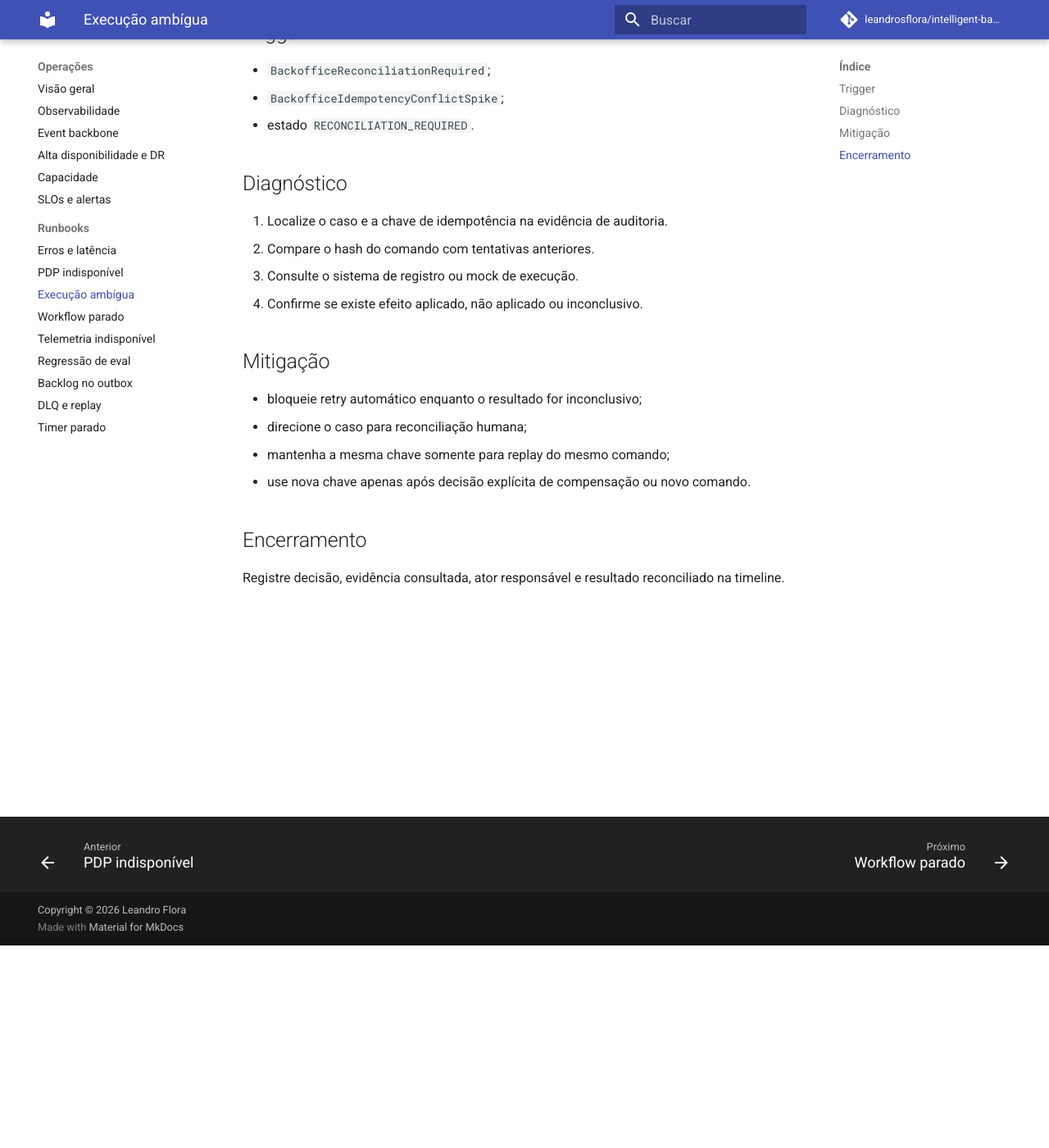
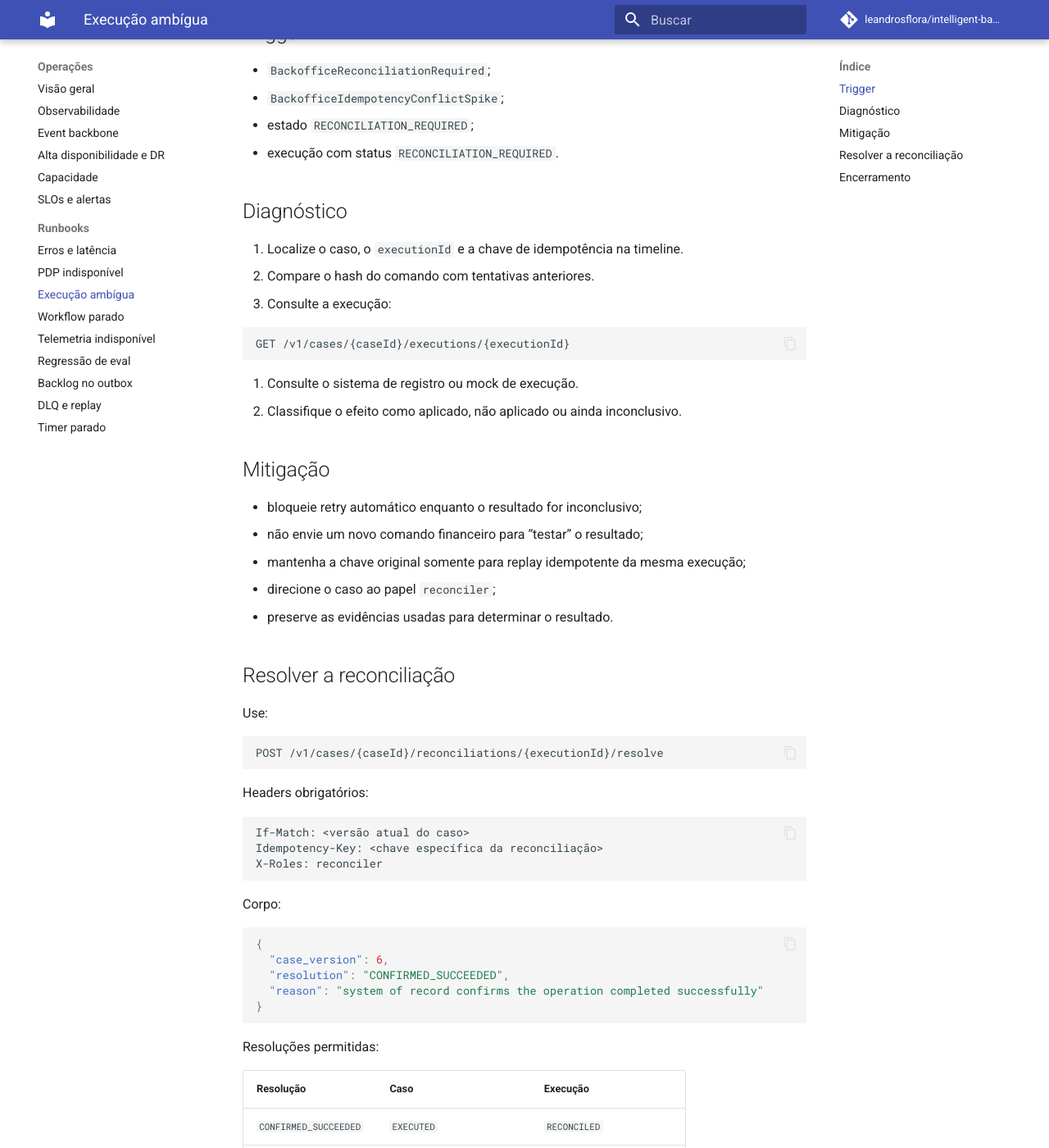
Before and after one commit to leandrosflora/intelligent-backoffice-platform-architecture, an MkDocs documentation site: the page built from docs/operations/runbooks/execution-ambiguous.md, in a window 1280 px wide and 1400 px high, scrolled down 247 px. Shown: the whole window at 82% size. Built offline with MkDocs 1.6.1 and Material for MkDocs 9.7.7, drawn with Linux system fonts in a browser that asks for light colours; comment, search, counter and statistics services are not loaded; some of the changed text lies outside the part shown.

Commit message:
Atualiza runbook de execução ambígua

````diff
--- a/docs/operations/runbooks/execution-ambiguous.md
+++ b/docs/operations/runbooks/execution-ambiguous.md
@@ -4,22 +4,74 @@
 
 - `BackofficeReconciliationRequired`;
 - `BackofficeIdempotencyConflictSpike`;
-- estado `RECONCILIATION_REQUIRED`.
+- estado `RECONCILIATION_REQUIRED`;
+- execução com status `RECONCILIATION_REQUIRED`.
 
 ## Diagnóstico
 
-1. Localize o caso e a chave de idempotência na evidência de auditoria.
+1. Localize o caso, o `executionId` e a chave de idempotência na timeline.
 2. Compare o hash do comando com tentativas anteriores.
-3. Consulte o sistema de registro ou mock de execução.
-4. Confirme se existe efeito aplicado, não aplicado ou inconclusivo.
+3. Consulte a execução:
+
+   ```text
+   GET /v1/cases/{caseId}/executions/{executionId}
+   ```
+
+4. Consulte o sistema de registro ou mock de execução.
+5. Classifique o efeito como aplicado, não aplicado ou ainda inconclusivo.
 
 ## Mitigação
 
 - bloqueie retry automático enquanto o resultado for inconclusivo;
-- direcione o caso para reconciliação humana;
-- mantenha a mesma chave somente para replay do mesmo comando;
-- use nova chave apenas após decisão explícita de compensação ou novo comando.
+- não envie um novo comando financeiro para “testar” o resultado;
+- mantenha a chave original somente para replay idempotente da mesma execução;
+- direcione o caso ao papel `reconciler`;
+- preserve as evidências usadas para determinar o resultado.
+
+## Resolver a reconciliação
+
+Use:
+
+```text
+POST /v1/cases/{caseId}/reconciliations/{executionId}/resolve
+```
+
+Headers obrigatórios:
+
+```text
+If-Match: <versão atual do caso>
+Idempotency-Key: <chave específica da reconciliação>
+X-Roles: reconciler
+```
+
+Corpo:
+
+```json
+{
+  "case_version": 6,
+  "resolution": "CONFIRMED_SUCCEEDED",
+  "reason": "system of record confirms the operation completed successfully"
+}
+```
+
+Resoluções permitidas:
+
+| Resolução | Caso | Execução |
+|---|---|---|
+| `CONFIRMED_SUCCEEDED` | `EXECUTED` | `RECONCILED` |
+| `CONFIRMED_FAILED` | `FAILED` | `RECONCILED` |
+| `ESCALATED` | `RECONCILIATION_REQUIRED` | `RECONCILIATION_REQUIRED` |
+
+A repetição da mesma resolução com a mesma chave retorna o resultado anterior. A reutilização da chave com conteúdo diferente retorna `409 Conflict`.
 
 ## Encerramento
 
-Registre decisão, evidência consultada, ator responsável e resultado reconciliado na timeline.
+Confirme que:
+
+- a timeline contém o evento de reconciliação;
+- a execução contém o status e a resolução finais;
+- o outbox publicou o evento;
+- a projeção do consumer processou o evento;
+- ator, motivo e correlação estão registrados.
+
+O [walkthrough executável](../../tutorials/dispute-walkthrough.md) demonstra esse fluxo ponta a ponta com dados sintéticos.
````
